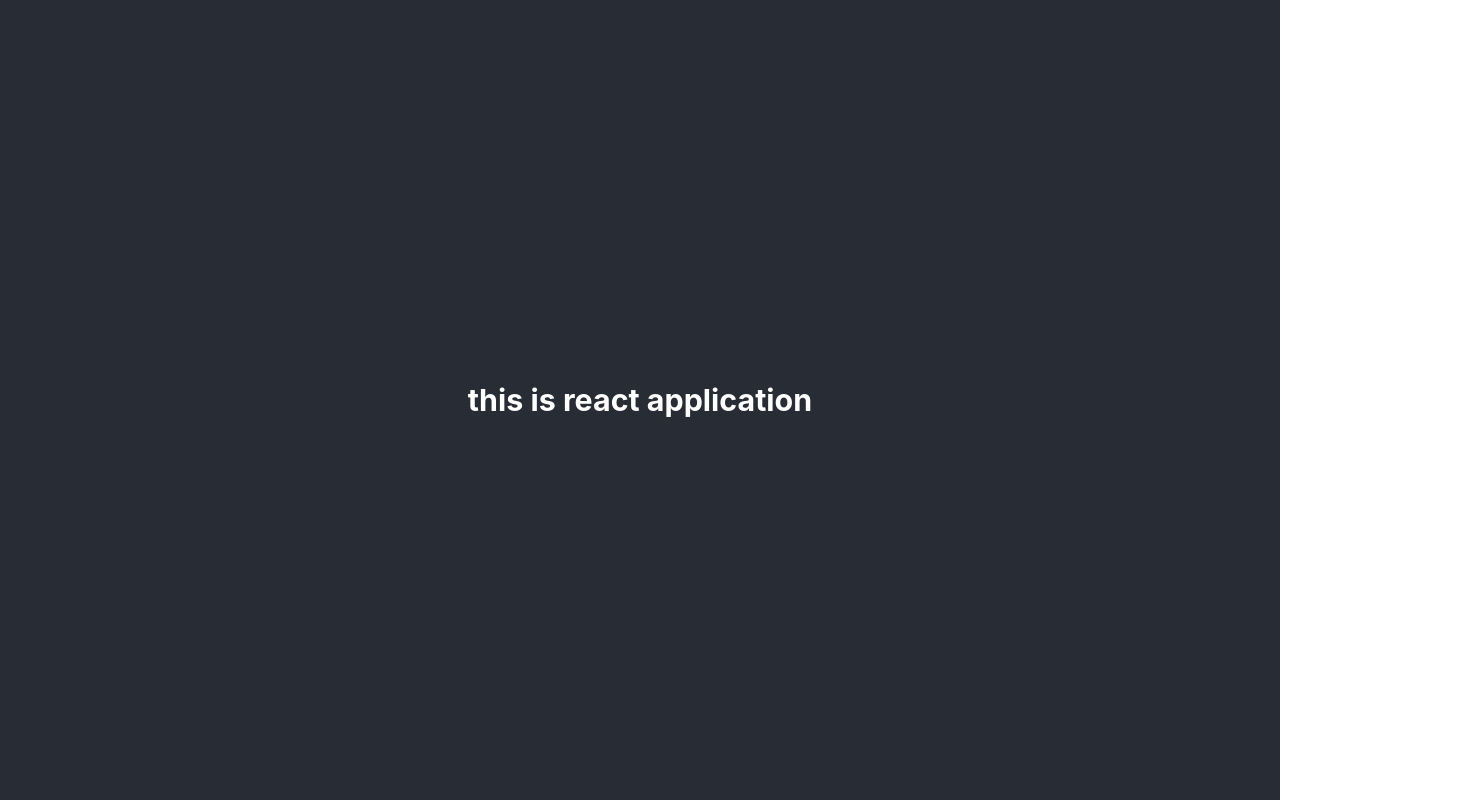
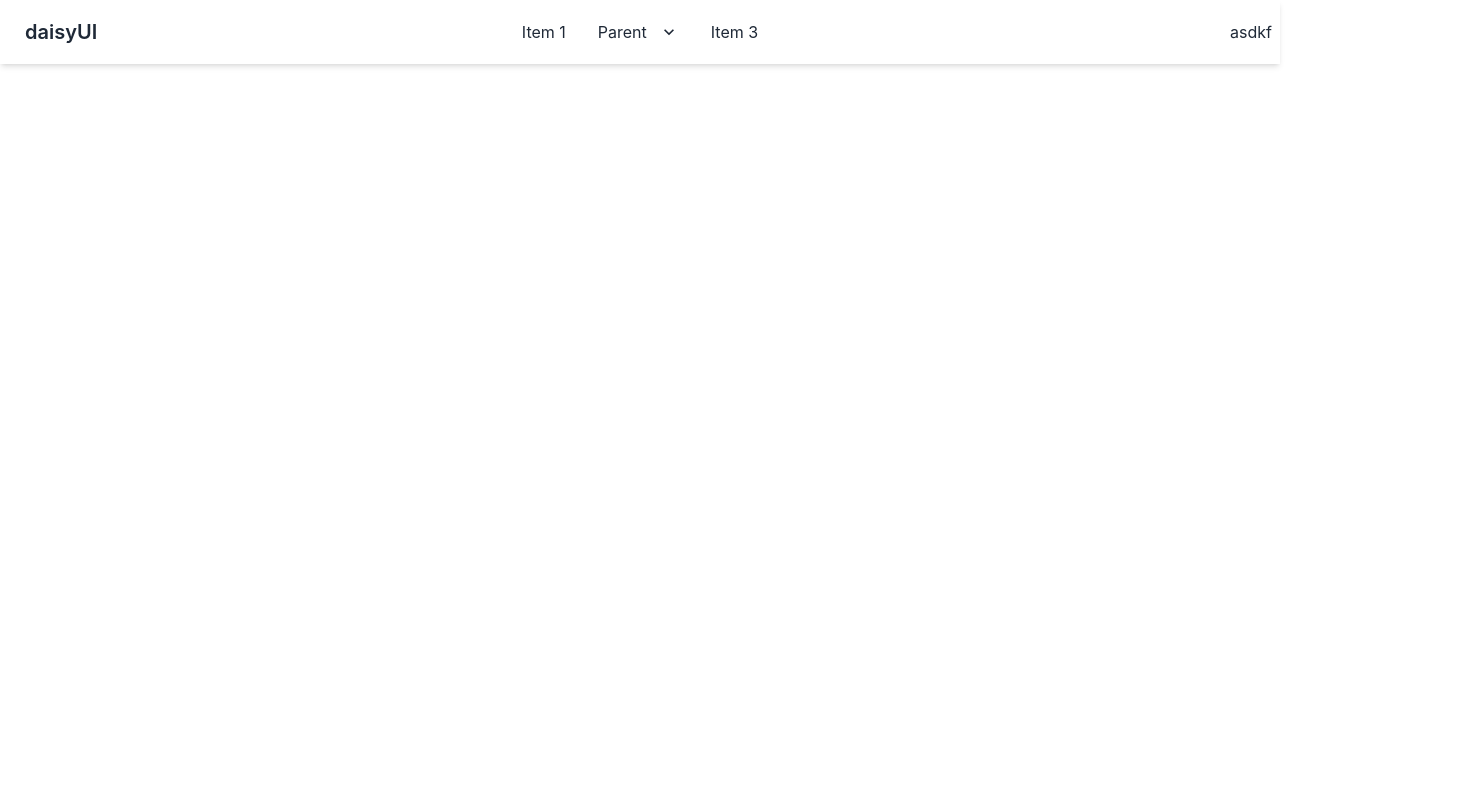
Before and after one commit to JabedH/ot-react-application, a React (Create React App) app: page / in a window 1280 px wide. Shown: the whole page, 1475 px wide, since content can reach past the window. Built offline with nearby package versions, Linux system fonts and the light colour scheme.

Commit message:
added nav bar

```diff
--- a/package.json
+++ b/package.json
@@ -6,6 +6,7 @@
     "@testing-library/jest-dom": "^5.16.5",
     "@testing-library/react": "^13.4.0",
     "@testing-library/user-event": "^13.5.0",
+    "daisyui": "^2.31.0",
     "react": "^18.2.0",
     "react-dom": "^18.2.0",
     "react-scripts": "5.0.1",
@@ -34,5 +35,8 @@
       "last 1 firefox version",
       "last 1 safari version"
     ]
+  },
+  "devDependencies": {
+    "tailwindcss": "^3.2.0"
   }
 }
--- a/src/App.js
+++ b/src/App.js
@@ -1,12 +1,10 @@
 import logo from "./logo.svg";
 import "./App.css";
-
+import Header from "./components/navbar/Header";
 function App() {
   return (
     <div className="App">
-      <header className="App-header">
-        <h3>this is react application</h3>
-      </header>
+      <Header />
     </div>
   );
 }
--- /dev/null
+++ b/src/components/navbar/Header.js
@@ -0,0 +1,99 @@
+import React from "react";
+
+const header = () => {
+  return (
+    <div className="navbar bg-base-100 shadow-md">
+      <div className="navbar-start">
+        <a className="btn btn-ghost normal-case text-xl">daisyUI</a>
+      </div>
+      <div className="navbar-center hidden lg:flex">
+        <ul className="menu menu-horizontal p-0">
+          <li>
+            <a>Item 1</a>
+          </li>
+          <li tabIndex={0}>
+            <a>
+              Parent
+              <svg
+                className="fill-current"
+                xmlns="http://www.w3.org/2000/svg"
+                width="20"
+                height="20"
+                viewBox="0 0 24 24"
+              >
+                <path d="M7.41,8.58L12,13.17L16.59,8.58L18,10L12,16L6,10L7.41,8.58Z" />
+              </svg>
+            </a>
+            <ul className="p-2">
+              <li>
+                <a>Submenu 1</a>
+              </li>
+              <li>
+                <a>Submenu 2</a>
+              </li>
+            </ul>
+          </li>
+          <li>
+            <a>Item 3</a>
+          </li>
+        </ul>
+      </div>
+      <div className="navbar-end">
+        <button>asdkf</button>
+        <div className="dropdown">
+          <label tabIndex={0} className="btn btn-ghost lg:hidden">
+            <svg
+              xmlns="http://www.w3.org/2000/svg"
+              className="h-5 w-5"
+              fill="none"
+              viewBox="0 0 24 24"
+              stroke="currentColor"
+            >
+              <path
+                strokeLinecap="round"
+                strokeLinejoin="round"
+                strokeWidth="2"
+                d="M4 6h16M4 12h8m-8 6h16"
+              />
+            </svg>
+          </label>
+          <ul
+            tabIndex={0}
+            className="menu menu-compact dropdown-content mt-3 p-2 shadow bg-base-100 rounded-box w-52"
+          >
+            <li>
+              <a>Item 1</a>
+            </li>
+            <li tabIndex={0}>
+              <a className="justify-between">
+                Parent
+                <svg
+                  className="fill-current"
+                  xmlns="http://www.w3.org/2000/svg"
+                  width="24"
+                  height="24"
+                  viewBox="0 0 24 24"
+                >
+                  <path d="M8.59,16.58L13.17,12L8.59,7.41L10,6L16,12L10,18L8.59,16.58Z" />
+                </svg>
+              </a>
+              <ul className="p-2">
+                <li>
+                  <a>Submenu 1</a>
+                </li>
+                <li>
+                  <a>Submenu 2</a>
+                </li>
+              </ul>
+            </li>
+            <li>
+              <a>Item 3</a>
+            </li>
+          </ul>
+        </div>
+      </div>
+    </div>
+  );
+};
+
+export default header;
--- /dev/null
+++ b/tailwind.config.js
@@ -0,0 +1,8 @@
+/** @type {import('tailwindcss').Config} */
+module.exports = {
+  content: ["./src/**/*.{html,js}"],
+  theme: {
+    extend: {},
+  },
+  plugins: [require("daisyui")],
+};
```
Also changed, not shown: src/index.css (+6 -3 lines), src/components/navbar/Footer.js (added), 1 other file (tests, documents, lock files or other folders).
